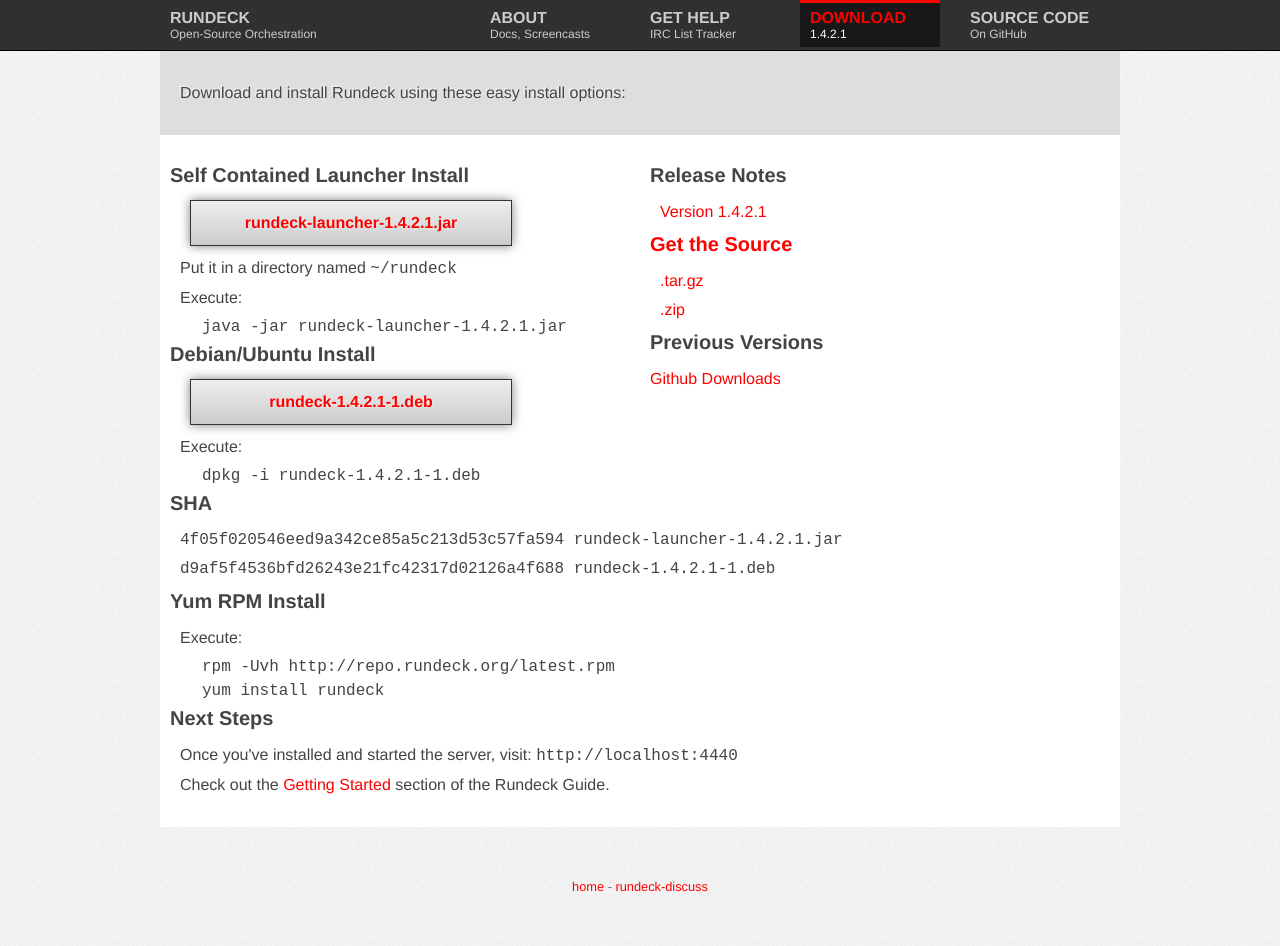
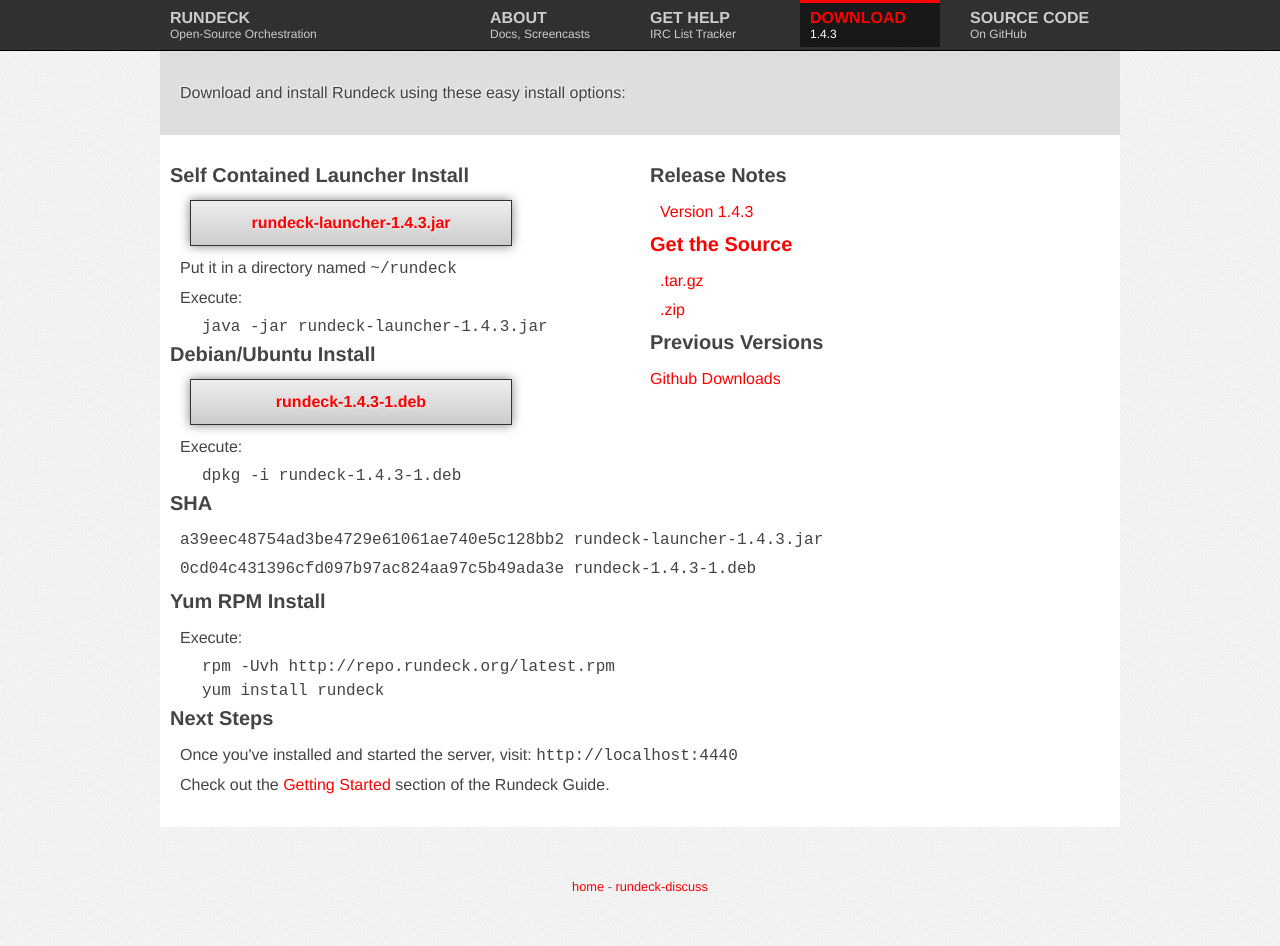
Before and after one commit to rundeck/rundeck-ghpages, a Jekyll site: the page built from downloads.html, in a window 1280 px wide. Built offline with Jekyll 4.4.1, drawn with Linux system fonts in a browser that asks for light colours; nearby versions of some CDN libraries.

Commit message:
Update download links for 1.4.3

```diff
--- a/_config.yml
+++ b/_config.yml
@@ -1,12 +1,12 @@
-rd_version: "1.4.2.1"
-rd_jar_name: "rundeck-launcher-1.4.2.1.jar"
-rd_jar_sha: "4f05f020546eed9a342ce85a5c213d53c57fa594"
-rd_jar_url: "https://github.com/downloads/dtolabs/rundeck/rundeck-launcher-1.4.2.1.jar"
-rd_jar_size: "46521667"
-rd_deb_name: "rundeck-1.4.2.1-1.deb"
-rd_deb_url: "https://github.com/downloads/dtolabs/rundeck/rundeck-1.4.2.1-1.deb"
-rd_deb_sha: "d9af5f4536bfd26243e21fc42317d02126a4f688"
-rd_deb_size: "48252998"
-rd_zipball: "https://github.com/dtolabs/rundeck/zipball/v1.4.2.1"
-rd_tarball: "https://github.com/dtolabs/rundeck/tarball/v1.4.2.1"
-rd_releasenotes: "https://github.com/dtolabs/rundeck/blob/v1.4.2.1/RELEASE.md"
+rd_version: "1.4.3"
+rd_jar_name: "rundeck-launcher-1.4.3.jar"
+rd_jar_sha: "a39eec48754ad3be4729e61061ae740e5c128bb2"
+rd_jar_url: "https://github.com/downloads/dtolabs/rundeck/rundeck-launcher-1.4.3.jar"
+rd_jar_size: "45246085"
+rd_deb_name: "rundeck-1.4.3-1.deb"
+rd_deb_url: "https://github.com/downloads/dtolabs/rundeck/rundeck-1.4.3-1.deb"
+rd_deb_sha: "0cd04c431396cfd097b97ac824aa97c5b49ada3e"
+rd_deb_size: "49509812"
+rd_zipball: "https://github.com/dtolabs/rundeck/zipball/v1.4.3"
+rd_tarball: "https://github.com/dtolabs/rundeck/tarball/v1.4.3"
+rd_releasenotes: "https://github.com/dtolabs/rundeck/blob/v1.4.3/RELEASE.md"
```
